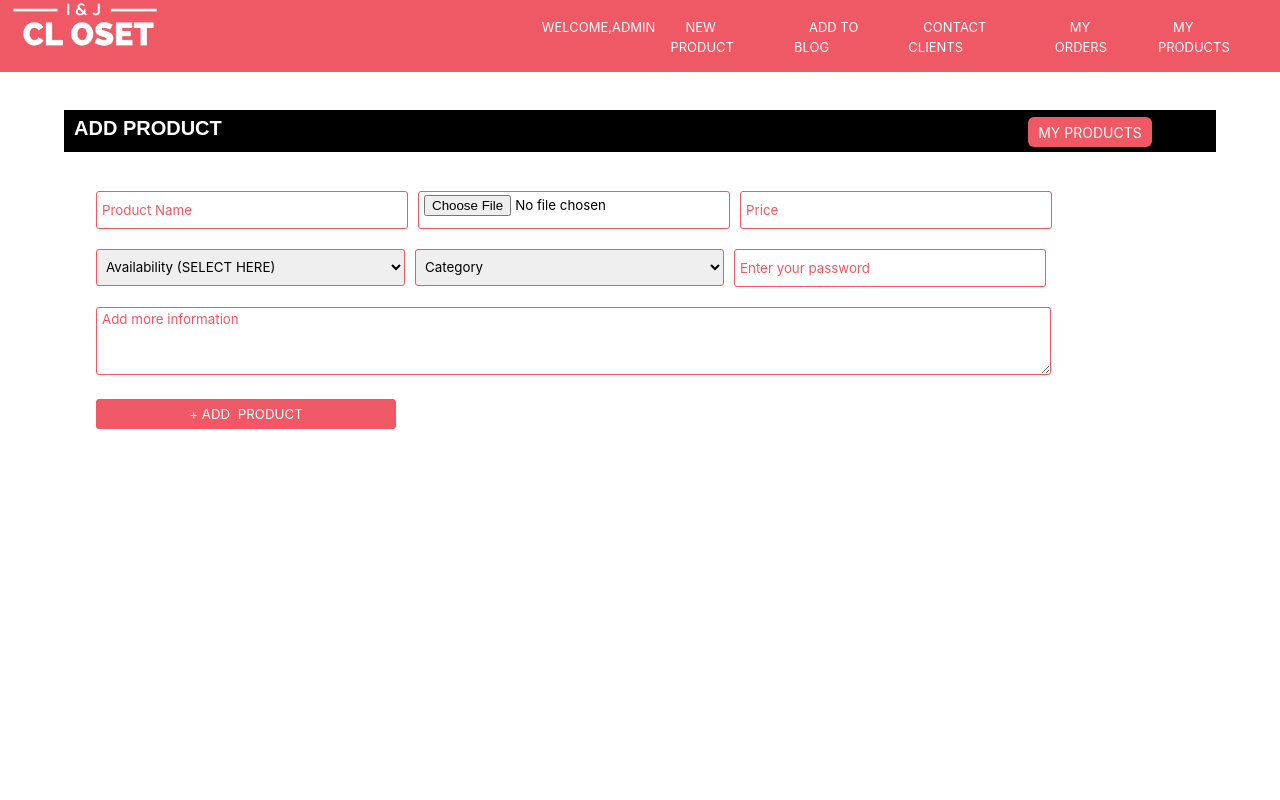
After one commit to astianmuchui/fashion-planet, a PHP site: page /admin/pages/products/index.php in a window 1280 px wide; the page is wider, and only the part inside the window is pictured. The commit adds this page. Run offline with PHP 8.4, Linux system fonts and the light colour scheme.

Commit message:
started building admin functions

```diff
--- /dev/null
+++ b/admin/includes/header.html
@@ -0,0 +1,17 @@
+<link rel="stylesheet" href="../../../css/admin.css">
+<header>
+    <div class="logo">
+        <img src="../../../images/logo.png" height="47" width="166.66" alt="">
+    </div>
+
+    <nav>
+        <ul>
+            <li><a href="#">Welcome,Admin</a></li>
+            <li><a href="#">New product</a></li>
+            <li><a href="#">Add to Blog</a></li>
+            <li><a href="#">Contact clients</a></li>
+            <li><a href="#">My Orders</a></li>
+            <li><a href="#">My products</a></li>
+        </ul>
+    </nav>
+</header>
--- /dev/null
+++ b/admin/pages/config.php
@@ -0,0 +1,11 @@
+<?php
+
+    $servername = "inj";
+    $serverhost = 'localhost';
+    $serverpassword = '';
+    $serveruser = "root";
+    $conn = mysqli_connect($serverhost,$serveruser,$serverpassword,$servername);
+//    if($conn){
+//        echo 'Connected';
+//    }
+?>
--- /dev/null
+++ b/admin/pages/products/index.php
@@ -0,0 +1,142 @@
+<?php
+    require '../config.php';
+    $passcode = 125525;
+    $errors = array();
+    function UploadProduct($name,$image,$price,$status,$category,$info,$password){
+        global $passcode,$conn,$errors;
+        if(empty($name)){
+            array_push($errors,"Name Required");
+        }
+        if(empty($price)){
+            array_push($errors,"Add price");
+
+        }
+        if(empty($status)){
+            array_push($errors,"Add the availability of the product");
+        }
+        if(empty($category)){
+            array_push($errors,"Add category");
+        }
+        if(empty($info)){
+            array_push($errors,"Add a short description of the product");
+        }
+        if(empty($image)){
+            array_push($errors,"Image");
+        }
+
+        if(count($errors) == 0){
+            if(!empty($image)){
+                $folder = '../../products/';
+                $filename = basename($image);
+                $file_path = $folder.$filename;
+                $extension  = pathinfo($file_path, PATHINFO_EXTENSION);
+                $formats = array('jpg','jpeg','png','webp');
+                $img = addslashes(file_get_contents($_FILES['image']['tmp_name']));
+                $tmp_name = $_FILES['image']['tmp_name'];
+                if(in_array($extension,$formats)){
+                    if(move_uploaded_file($tmp_name,$file_path)){
+
+                        if($passcode == $password){
+                            include '../config.php';
+                                $query = "INSERT INTO products (`product_name`,`product_image`,`price`,`availability`,`category`,`description`) VALUES('$name','$filename','$price','$status','$category','$info')";
+                                $action = mysqli_query($conn,$query);
+                                if($action){
+                                    echo 'Uploaded succesfully';
+                                }else{
+                                    echo 'Failed to add assignment';
+                                    return false;
+                                }
+
+                            }else{
+                                echo 'Invalid password';
+                            }
+
+
+
+                    }else{
+                        echo 'Failed operation';
+                    }
+                }else{
+                    array_push($errors,"Could not complete request");
+                    echo 'Invalid file format';
+                }
+            }else{
+                echo 'Document Required';
+            }
+        }else{
+            print_r($errors);
+            return false;
+        }
+    }
+
+
+    if(isset($_POST['submit'])){
+        $name = $_POST['name'];
+        $image = $_FILES['image']['name'];
+        $price = $_POST['price'];
+        $status = $_POST['availability'];
+        $category = $_POST['category'];
+        $password = $_POST['pass'];
+        $info = $_POST['info'];
+
+        UploadProduct($name,$image,$price,$status,$category,$info,$password);
+    }
+
+?>
+
+<!DOCTYPE html>
+<html lang="en">
+<head>
+    <meta charset="UTF-8">
+    <meta http-equiv="X-UA-Compatible" content="IE=edge">
+    <meta name="viewport" content="width=device-width, initial-scale=1.0">
+    <title>Admin | Add product</title>
+</head>
+<body>
+       <?php include '../../includes/header.html';?>
+
+    <main>
+        <div class="bar">
+            <h3> Add product</h3>
+            <a href="#" class="red-btn">My products</a>
+        </div>
+
+        <div class="form-container">
+                <form action="<?php echo $_SERVER['PHP_SELF'];?>" method="post" enctype="multipart/form-data">
+                    <div class="form-grp">
+                    <input type="text" name="name" id="" placeholder="Product Name" autocomplete="off" required>
+                    <input type="file" name="image" id="" placeholder="Product Image" autocomplete="off" required>
+                    <input type="number" name="price" id="" placeholder="Price" autocomplete="off" required>
+
+                </div>
+                 <div class="form-grp">
+                    <select name="availability" id="" >
+                        <option value="">Availability (SELECT HERE)</option>
+                        <option value="available">Available</option>
+                        <option value="unavailabe">Unavailable</option>
+                    </select>
+
+                    <select name="category" id="" >
+                        <option value="">Category</option>
+                        <option value="makeup">Makeup</option>
+                        <option value="clothing">Clothing</option>
+                        <option value="accesories">Accesories</option>
+
+                    </select>
+
+                    <input type="password" name="pass" id="" placeholder="Enter your password" autocomplete="off" required>
+
+                </div>
+
+                <div class="big-grp">
+                    <textarea name="info" placeholder="Add more information" id="" cols="30" rows="10" autocomplete="off" required></textarea>
+                <input type="submit" value="+ Add  product" class="wide-btn"  name="submit">
+                </div>
+
+            </form>
+        </div>
+
+    </main>
+
+</body>
+</html>
--- a/css/order.css
+++ b/css/admin.css
@@ -1,52 +1,66 @@
 body{
     margin: 0;
     padding: 0;
+    overflow-x: hidden;
 }
 
+*{
+
+    text-decoration: none;
+    list-style-type: none;
+    font-family: -apple-system, BlinkMacSystemFont, 'Segoe UI', Roboto, Oxygen, Ubuntu, Cantarell, 'Open Sans', 'Helvetica Neue', sans-serif;
+}
+header{
+    display: inline-flex;
+    width: 100%;
+    z-index: 999;
+    position: sticky;
+    top: 0;
+    background-color: #ee5965;
+
+}
+
+header nav{
+    margin-left: 25%;
+}
+ header ul{
+     display: inline-flex;
+ }
+
+ header a{
+     color:  rgb(255, 255, 255);
+     font-size: 13px;
+     text-transform: uppercase;
+     padding: 15px;
+ }
  main{
-    margin-top: 3%;
-    margin-bottom: 5%;
      width: 100%;
+     height: 90vh;
      display: flex;
      flex-direction: column;
-    justify-content: center;
+     align-items: center;
+     /* justify-content: center; */
+     align-content: center;
      justify-items: center;
-    align-items: center;
-    align-content: center;
  }
-.container{
-    display: flex;
-    justify-content: center;
-    justify-items: center;
-    align-items: center;
-    align-content: center;
+ .bar{
+    margin-top: 3%;
     width: 90%;
-    height: 80vh;
+    height: 42px;
+    background-color: black;
+   display: inline-flex;
  }
-.image{
-    width: 35%;
+ .bar h3{
+     margin-top: 7px;
+    margin-left: 10px;
+    font-size: 20px;
+    font-family: Arial, Helvetica, sans-serif;
+    color: white;
+    text-transform: uppercase;
  }
-.image img{
-    width: 400px;
-    height: 80vh;
-}
-.details{
-    width: 50%;
-    display: flex;
-    flex-direction: column;
-    justify-content: center;
-    justify-items: center;
-    align-content: center;
-}
-.emphatic{
-    font-size: 30px;
-    color: #ee5965;
-    font-weight: 500;
-}
-.ans{
-    font-size: 30px;
-    color: #000;
-    font-weight: 500;
+ .bar a{
+     margin-top: 7px;
+     margin-left: 70%;
  }
  .red-btn{
     display: flex;
@@ -56,14 +70,19 @@ main{
     justify-content: center;
     justify-items: center;
     height: 20px;
-    padding: 10px;
-    width: 100px;
+    padding: 5px 10px;
+    width: max-content;
     margin-top: 10px;
     border-radius: 6px;
     background-color: #ee5965;
     color: #fff;
     text-transform: uppercase;
-
+    font-size: 14px;
+}
+.form-container{
+    margin-top: 3%;
+    width: 100%;
+    margin-left: 15%;
 }
 
 .form-container form{
@@ -79,7 +98,7 @@ main{
 .form-container form input:nth-child(4),
 .form-container form input:nth-child(5),
 .form-container form input:nth-child(6){
-    width: 400px;
+    width: 300px;
     height: 30px;
     border: 1px solid   #ee5965;
     border-radius: 3px;
@@ -87,14 +106,21 @@ main{
     margin-right: 10px;
 
 }
-
+select{
+    width: 309px;
+    height: 37px;
+    border: 1px solid   #ee5965;
+    border-radius: 3px;
+    padding: 3px 5px;
+    margin-right: 10px;
+}
 ::placeholder{
     color: #ee5965;
     opacity: 1;
 }
 
 .form-container form textarea{
-    width: 595px;
+    width: 943px;
     height: 60px;
     border: 1px solid   #ee5965;
     border-radius: 3px;
--- a/index.php
+++ b/index.php
@@ -1,3 +1,7 @@
+<?php
+
+?>
+
 <!DOCTYPE html>
 <html lang="en">
 <head>
```
Also changed, not shown: pages/order/index.php (+6 -6 lines), server/database.php (added, +11 -0 lines), admin/products/pexels-monicore-134064.jpg (added), admin/products/pexels-ray-piedra-1478442.jpg (added), admin/products/pexels-web-donut-19090.jpg (added), admin/products/pexels-zain-ali-1027130.jpg (added). Lines whose indentation alone changed are shown as unchanged.
